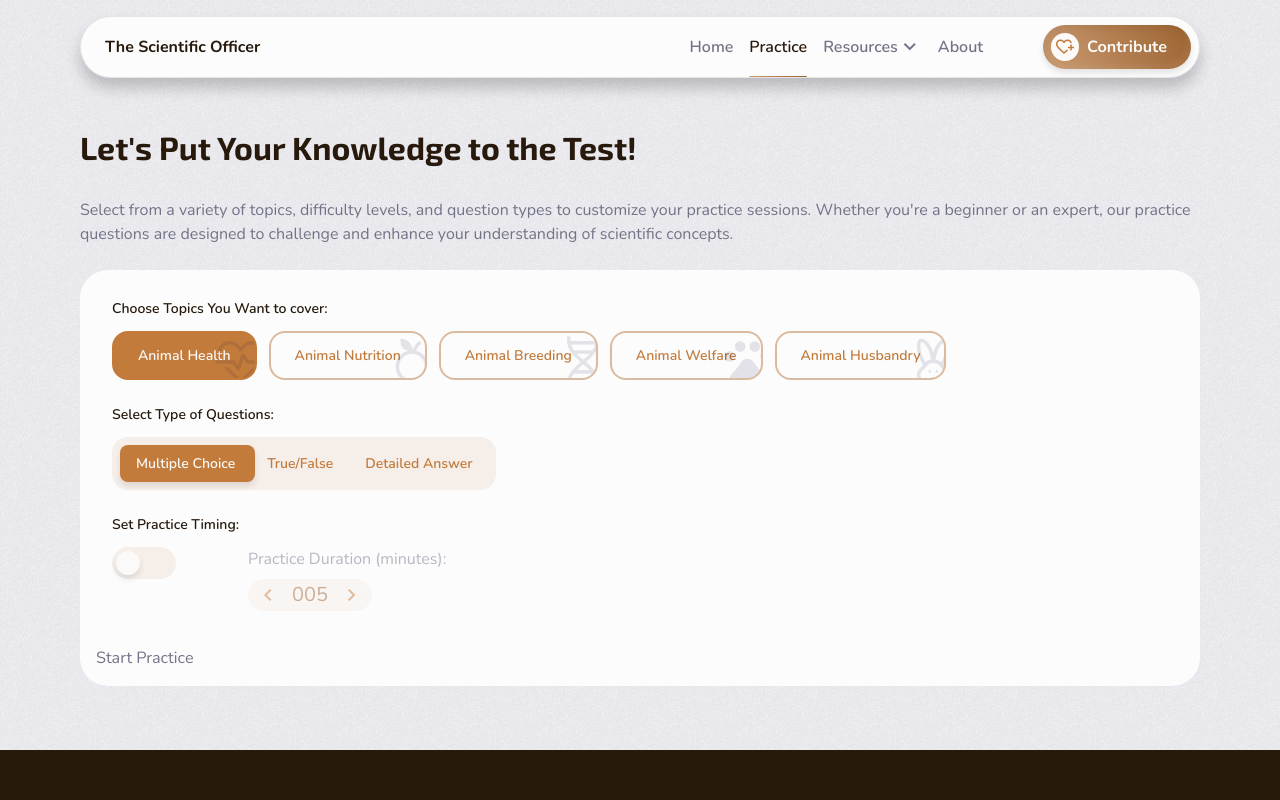
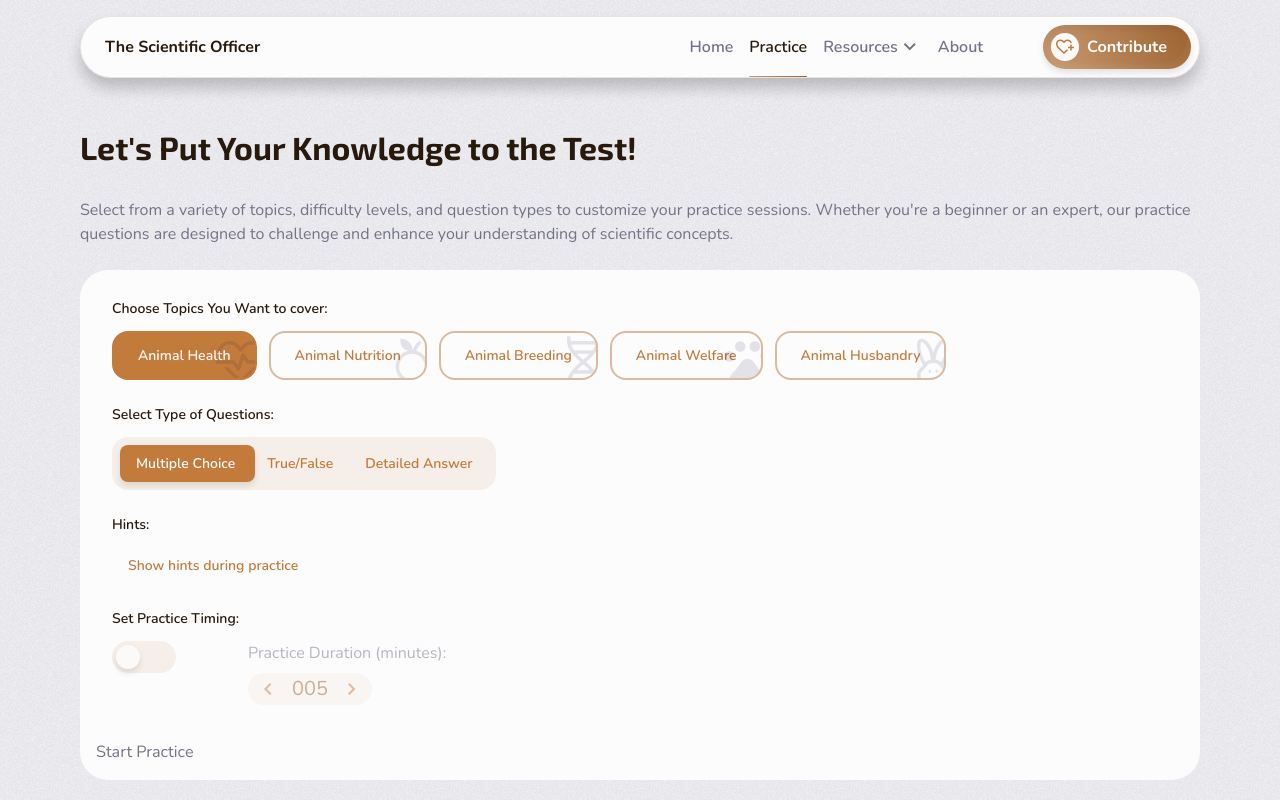
Before and after one commit to Timbar09/the_scientific_officer, a React (Vite) app: page /practice in a window 1280 px wide. Shown: the top 800 px of the page. Built offline with nearby package versions, Linux system fonts and the light colour scheme.

Commit message:
Add PracticeHint component to display hint options during practice

```diff
--- /dev/null
+++ b/src/pages/practice/PracticeHint.tsx
@@ -0,0 +1,29 @@
+import { useState } from "react";
+
+import PracticeFieldset from "./PracticeFieldset";
+
+const PracticeHint = () => {
+  const [isChecked, setIsChecked] = useState(false);
+
+  return (
+    <PracticeFieldset legend="Hints:">
+      <label
+        className={`practice__hint--label grid ${isChecked ? "checked" : ""}`}
+      >
+        <input
+          className="custom-input"
+          type="checkbox"
+          name="showHint"
+          value="show_hints"
+          checked={isChecked}
+          onChange={(event) => setIsChecked(event.target.checked)}
+        />{" "}
+        <span className="custom-input__name p-block-1 p-inline-3">
+          Show hints during practice
+        </span>
+      </label>
+    </PracticeFieldset>
+  );
+};
+
+export default PracticeHint;
--- a/src/pages/practice/index.tsx
+++ b/src/pages/practice/index.tsx
@@ -2,6 +2,7 @@ import type { FormEvent } from "react";
 import { useNavigate } from "react-router";
 
 import PracticeFieldset from "./PracticeFieldset";
+import PracticeHint from "./PracticeHint";
 import PracticeType from "./PracticeType";
 import PracticeTiming from "./PracticeTiming";
 import type { PracticeSettings, PracticeTopic, QuestionType } from "./types";
@@ -99,6 +100,8 @@ const Practice = () => {
 
           <PracticeType />
 
+          <PracticeHint />
+
           <PracticeTiming />
 
           <button type="submit" className="btn btn--primary m-block-start-4">
```
